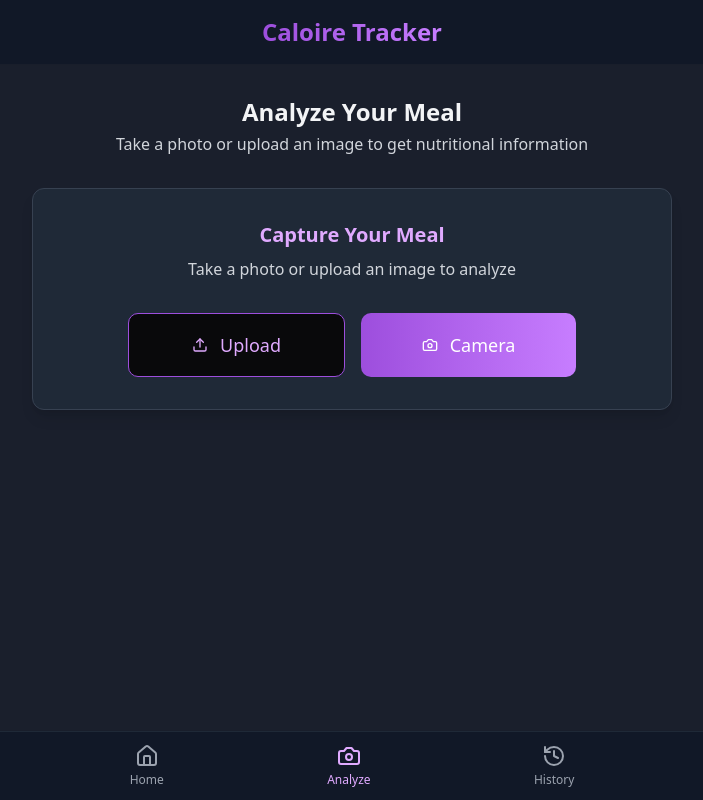
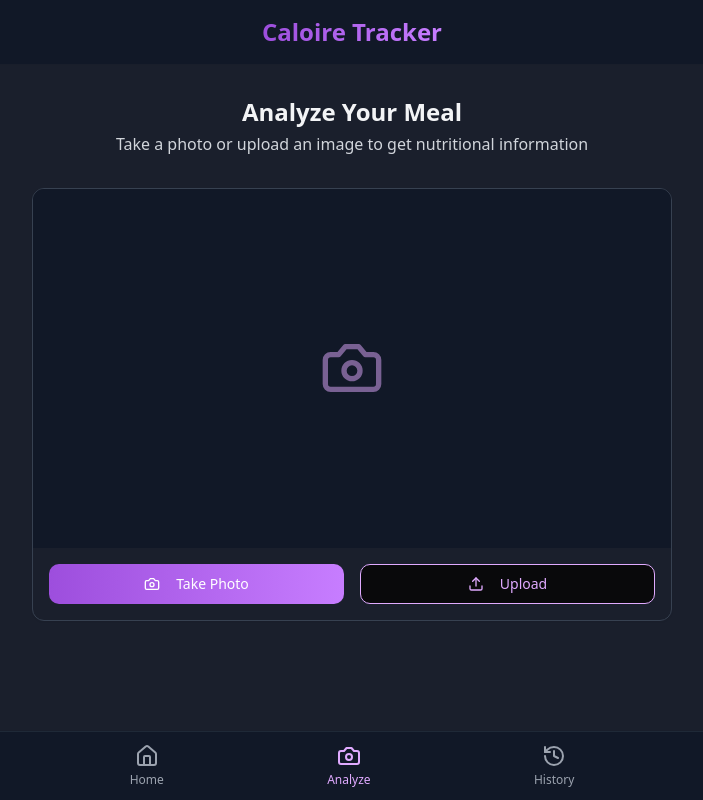
Before and after one commit to ChiragGadhvi/AI-Caloire-Tracker, a React (Vite) app: page /analyze in a window 1280 px wide. Shown: the whole page, without its empty margins (288-991 px from the left). Built offline with nearby package versions, Linux system fonts and the light colour scheme.

Commit message:
feat: Implement image capture and analysis on Analyze page
Adds camera and upload functionality to the Analyze page, allowing users to capture or upload images for meal analysis.

```diff
--- a/src/components/ImageCapture.tsx
+++ b/src/components/ImageCapture.tsx
@@ -1,9 +1,8 @@
 
 import React, { useRef, useState } from 'react';
-import { Camera, Upload, X, ArrowLeft } from 'lucide-react';
+import { Camera, Upload } from 'lucide-react';
 import { Button } from "@/components/ui/button";
 import { Card } from "@/components/ui/card";
-import { Skeleton } from "@/components/ui/skeleton";
 import { cn } from '@/lib/utils';
 import { toast } from 'sonner';
 
@@ -18,59 +17,32 @@ const ImageCapture = ({ onImageCapture, onAnalyze, isLoading }: ImageCaptureProp
   const [imageData, setImageData] = useState<string | null>(null);
   const fileInputRef = useRef<HTMLInputElement>(null);
   const videoRef = useRef<HTMLVideoElement>(null);
-  const [isCameraActive, setIsCameraActive] = useState(false);
   const [stream, setStream] = useState<MediaStream | null>(null);
-  const [isCameraReady, setIsCameraReady] = useState(false);
-  const [cameraError, setCameraError] = useState<string | null>(null);
-  const [isCapturing, setIsCapturing] = useState(false);
+  const [isCameraOpen, setIsCameraOpen] = useState(false);
 
   const startCamera = async () => {
     try {
-      // Reset states
-      setCameraError(null);
-      setIsCameraReady(false);
-
-      // Stop any existing stream
       if (stream) {
         stream.getTracks().forEach(track => track.stop());
       }
 
-      // Request camera access with specific constraints
-      const mediaStream = await navigator.mediaDevices.getUserMedia({
+      const newStream = await navigator.mediaDevices.getUserMedia({
         video: {
           facingMode: 'environment',
           width: { ideal: 1280 },
           height: { ideal: 720 }
-        },
-        audio: false
+        }
       });
 
+      setStream(newStream);
       if (videoRef.current) {
-        // Set the stream as the video source
-        videoRef.current.srcObject = mediaStream;
-
-        // Wait for the video to be ready
-        videoRef.current.onloadedmetadata = () => {
-          if (videoRef.current) {
-            videoRef.current.play().catch(err => {
-              console.error("Error playing video:", err);
-              setCameraError("Error starting camera stream");
-            });
-            setIsCameraReady(true);
+        videoRef.current.srcObject = newStream;
+        await videoRef.current.play();
       }
-        };
-
-        videoRef.current.onerror = () => {
-          setCameraError("Video element encountered an error");
-        };
-
-        setStream(mediaStream);
-        setIsCameraActive(true);
-      }
+      setIsCameraOpen(true);
     } catch (err) {
       console.error('Error accessing camera:', err);
-      setCameraError("Could not access camera. Please check permissions.");
-      toast.error('Could not access camera. Please check browser permissions.');
+      toast.error('Could not access camera. Please check permissions.');
     }
   };
 
@@ -79,53 +51,11 @@ const ImageCapture = ({ onImageCapture, onAnalyze, isLoading }: ImageCaptureProp
       stream.getTracks().forEach(track => track.stop());
       setStream(null);
     }
-
-    if (videoRef.current) {
-      videoRef.current.srcObject = null;
-    }
-
-    setIsCameraActive(false);
-    setIsCameraReady(false);
-  };
-
-  // Clean up camera resources when component unmounts
-  React.useEffect(() => {
-    return () => {
-      if (stream) {
-        stream.getTracks().forEach(track => track.stop());
-      }
-    };
-  }, [stream]);
-
-  const handleFileSelect = (event: React.ChangeEvent<HTMLInputElement>) => {
-    const file = event.target.files?.[0];
-    if (file) {
-      processSelectedFile(file);
-    }
-  };
-
-  const processSelectedFile = (file: File) => {
-    try {
-      const previewUrl = URL.createObjectURL(file);
-      setPreview(previewUrl);
-      onImageCapture(file);
-
-      const reader = new FileReader();
-      reader.onload = (e) => {
-        const base64 = e.target?.result as string;
-        setImageData(base64);
-      };
-      reader.readAsDataURL(file);
-    } catch (error) {
-      console.error('Error processing file:', error);
-      toast.error('Error processing the selected image.');
-    }
+    setIsCameraOpen(false);
   };
 
   const captureImage = () => {
-    if (videoRef.current && isCameraReady) {
-      setIsCapturing(true);
-
+    if (videoRef.current && stream) {
       const canvas = document.createElement('canvas');
       canvas.width = videoRef.current.videoWidth;
       canvas.height = videoRef.current.videoHeight;
@@ -138,199 +68,111 @@ const ImageCapture = ({ onImageCapture, onAnalyze, isLoading }: ImageCaptureProp
           if (blob) {
             const file = new File([blob], 'captured-image.jpg', { type: 'image/jpeg' });
             const imageUrl = URL.createObjectURL(blob);
-
-            // Stop the camera first
-            stopCamera();
-
-            // Then set the preview
             setPreview(imageUrl);
             onImageCapture(file);
 
-            // Also set the image data for analysis
+            // Convert to base64 for analysis
             const reader = new FileReader();
             reader.onload = (e) => {
               const base64 = e.target?.result as string;
               setImageData(base64);
-              setIsCapturing(false);
             };
             reader.readAsDataURL(file);
-          } else {
-            setIsCapturing(false);
-            toast.error('Failed to capture image');
+            stopCamera();
           }
         }, 'image/jpeg', 0.9);
-      } else {
-        setIsCapturing(false);
-        toast.error('Your browser does not support canvas context');
       }
     }
   };
 
-  const handleAnalyzeClick = async () => {
-    if (imageData) {
-      await onAnalyze(imageData);
+  const handleFileSelect = (event: React.ChangeEvent<HTMLInputElement>) => {
+    const file = event.target.files?.[0];
+    if (file) {
+      const previewUrl = URL.createObjectURL(file);
+      setPreview(previewUrl);
+      onImageCapture(file);
+
+      const reader = new FileReader();
+      reader.onload = (e) => {
+        const base64 = e.target?.result as string;
+        setImageData(base64);
+      };
+      reader.readAsDataURL(file);
     }
   };
 
-  const resetCapture = () => {
-    setPreview(null);
-    setImageData(null);
+  const handleAnalyze = async () => {
+    if (imageData) {
+      await onAnalyze(imageData);
+    } else {
+      toast.error('Please capture or upload an image first');
+    }
   };
 
   return (
-    <Card className="overflow-hidden shadow-lg dark:bg-gray-800 dark:border-gray-700">
-      <div className="relative">
-        {/* Preview of captured or selected image */}
-        {preview && !isCameraActive && (
-          <div className="relative">
-            <img
-              src={preview}
-              alt="Food preview"
-              className="w-full object-cover h-96"
-            />
-            <div className="absolute top-2 right-2">
-              <Button
-                variant="outline"
-                size="sm"
-                className="bg-white/80 dark:bg-gray-800/80 backdrop-blur-sm text-black dark:text-white"
-                onClick={resetCapture}
-              >
-                <X className="w-4 h-4 mr-1" />
-                Retake
-              </Button>
-            </div>
-            <div className="p-4">
-              <Button
-                className="w-full bg-gradient-to-r from-[#9d4edd] to-[#c77dff] hover:opacity-90 dark:text-white"
-                size="lg"
-                onClick={handleAnalyzeClick}
-                disabled={isLoading}
-              >
-                {isLoading ? (
-                  <span className="flex items-center gap-2">
-                    <svg className="animate-spin h-5 w-5 text-white" xmlns="http://www.w3.org/2000/svg" fill="none" viewBox="0 0 24 24">
-                      <circle className="opacity-25" cx="12" cy="12" r="10" stroke="currentColor" strokeWidth="4"></circle>
-                      <path className="opacity-75" fill="currentColor" d="M4 12a8 8 0 018-8V0C5.373 0 0 5.373 0 12h4zm2 5.291A7.962 7.962 0 014 12H0c0 3.042 1.135 5.824 3 7.938l3-2.647z"></path>
-                    </svg>
-                    Analyzing Meal...
-                  </span>
-                ) : 'Analyze Meal'}
-              </Button>
-
-              {isLoading && (
-                <div className="mt-4 space-y-2">
-                  <Skeleton className="h-4 w-full dark:bg-gray-700" />
-                  <Skeleton className="h-4 w-3/4 dark:bg-gray-700" />
-                  <Skeleton className="h-4 w-1/2 dark:bg-gray-700" />
-                </div>
-              )}
-            </div>
-          </div>
-        )}
-
-        {/* Camera view */}
-        {isCameraActive && (
-          <div className="relative bg-black h-96">
-            {cameraError && (
-              <div className="absolute inset-0 flex flex-col items-center justify-center p-4 text-center bg-black">
-                <div className="bg-red-500/10 rounded-full p-3 mb-2">
-                  <Camera className="w-6 h-6 text-red-500" />
-                </div>
-                <h3 className="text-lg font-medium text-white mb-1">{cameraError}</h3>
-                <p className="text-white/70 text-sm mb-4">Please check your camera permissions in browser settings</p>
-                <Button
-                  variant="outline"
-                  onClick={stopCamera}
-                  className="bg-white/10 text-white border-white/20 hover:bg-white/20"
-                >
-                  Go Back
-                </Button>
-              </div>
-            )}
-
-            {!isCameraReady && !cameraError && (
-              <div className="absolute inset-0 flex items-center justify-center z-10 bg-black">
-                <div className="flex flex-col items-center">
-                  <svg className="animate-spin h-10 w-10 text-[#e0aaff]" xmlns="http://www.w3.org/2000/svg" fill="none" viewBox="0 0 24 24">
-                    <circle className="opacity-25" cx="12" cy="12" r="10" stroke="currentColor" strokeWidth="4"></circle>
-                    <path className="opacity-75" fill="currentColor" d="M4 12a8 8 0 018-8V0C5.373 0 0 5.373 0 12h4zm2 5.291A7.962 7.962 0 014 12H0c0 3.042 1.135 5.824 3 7.938l3-2.647z"></path>
-                  </svg>
-                  <span className="mt-3 text-white font-medium">Starting camera...</span>
-                </div>
-              </div>
-            )}
-
+    <Card className="overflow-hidden bg-[#1A1F2C] border-gray-700">
+      <div className="relative aspect-video">
+        {isCameraOpen ? (
+          <>
             <video
               ref={videoRef}
               autoPlay
               playsInline
               muted
-              className={cn(
-                "w-full h-full object-cover",
-                isCameraReady ? "" : "opacity-0"
-              )}
+              className="w-full h-full object-cover"
             />
-
-            <div className="absolute top-2 left-2">
+            <div className="absolute bottom-4 left-0 right-0 flex justify-center">
               <Button
-                variant="outline"
-                size="sm"
-                className="bg-white/80 backdrop-blur-sm text-black"
-                onClick={stopCamera}
+                onClick={captureImage}
+                className="rounded-full w-16 h-16 bg-white hover:bg-gray-100 text-black"
               >
-                <ArrowLeft className="w-4 h-4 mr-1" />
-                Back
+                <div className="w-12 h-12 rounded-full border-4 border-[#9d4edd]"></div>
               </Button>
             </div>
+          </>
+        ) : preview ? (
+          <img
+            src={preview}
+            alt="Preview"
+            className="w-full h-full object-cover"
+          />
+        ) : (
+          <div className="w-full h-full flex items-center justify-center bg-gray-900">
+            <Camera className="w-16 h-16 text-[#e0aaff] opacity-50" />
+          </div>
+        )}
+      </div>
 
-            <div className="absolute bottom-6 left-0 right-0 flex justify-center">
+      <div className="p-4 space-y-4">
+        {!isCameraOpen && (
+          <div className="grid grid-cols-2 gap-4">
             <Button
-                variant="default"
-                size="lg"
-                disabled={!isCameraReady || isCapturing || !!cameraError}
-                className={`rounded-full w-16 h-16 ${!isCameraReady ? 'bg-gray-300 cursor-not-allowed' : 'bg-white hover:bg-gray-100'} text-black disabled:bg-gray-300 transition-all duration-300`}
-                onClick={captureImage}
+              onClick={startCamera}
+              className="bg-gradient-to-r from-[#9d4edd] to-[#c77dff] hover:opacity-90 text-white"
             >
-                {isCapturing ? (
-                  <div className="w-10 h-10 rounded-full border-2 border-gray-400 flex items-center justify-center">
-                    <div className="w-8 h-8 rounded-full animate-pulse bg-[#9d4edd]"></div>
-                  </div>
-                ) : (
-                  <div className="w-12 h-12 rounded-full border-4 border-[#9d4edd]"></div>
-                )}
+              <Camera className="mr-2 h-5 w-5" />
+              Take Photo
             </Button>
-            </div>
+
+            <Button
+              onClick={() => fileInputRef.current?.click()}
+              variant="outline"
+              className="border-[#e0aaff] text-[#e0aaff] hover:bg-[#9d4edd]/10"
+            >
+              <Upload className="mr-2 h-5 w-5" />
+              Upload
+            </Button>
           </div>
         )}
 
-        {/* Upload/Camera options */}
-        {!preview && !isCameraActive && (
-          <div className="flex flex-col items-center justify-center p-8 gap-8">
-            <div className="text-center">
-              <h3 className="font-semibold text-xl mb-2 text-[#9d4edd] dark:text-[#e0aaff]">Capture Your Meal</h3>
-              <p className="text-muted-foreground dark:text-gray-300">
-                Take a photo or upload an image to analyze
-              </p>
-            </div>
-
-            <div className="flex flex-col sm:flex-row gap-4 w-full max-w-md mx-auto">
+        {preview && (
           <Button
-                variant="outline"
-                className="flex-1 h-16 text-lg gap-3 border-[#e0aaff] text-[#9d4edd] hover:bg-[#e0aaff]/10 dark:text-[#e0aaff] dark:border-[#9d4edd] dark:hover:bg-[#9d4edd]/10"
-                onClick={() => fileInputRef.current?.click()}
+            className="w-full bg-gradient-to-r from-[#9d4edd] to-[#c77dff] hover:opacity-90 text-white"
+            onClick={handleAnalyze}
+            disabled={isLoading}
           >
-                <Upload className="w-5 h-5" />
-                Upload
+            {isLoading ? 'Analyzing...' : 'Analyze Meal'}
           </Button>
-              <Button
-                className="flex-1 h-16 text-lg gap-3 bg-gradient-to-r from-[#9d4edd] to-[#c77dff] hover:opacity-90 text-white"
-                onClick={startCamera}
-              >
-                <Camera className="w-5 h-5" />
-                Camera
-              </Button>
-            </div>
-          </div>
         )}
       </div>
 
```
Also changed, not shown: src/pages/AnalyzePage.tsx (+4 -26 lines). Lines whose indentation alone changed are shown as unchanged.
